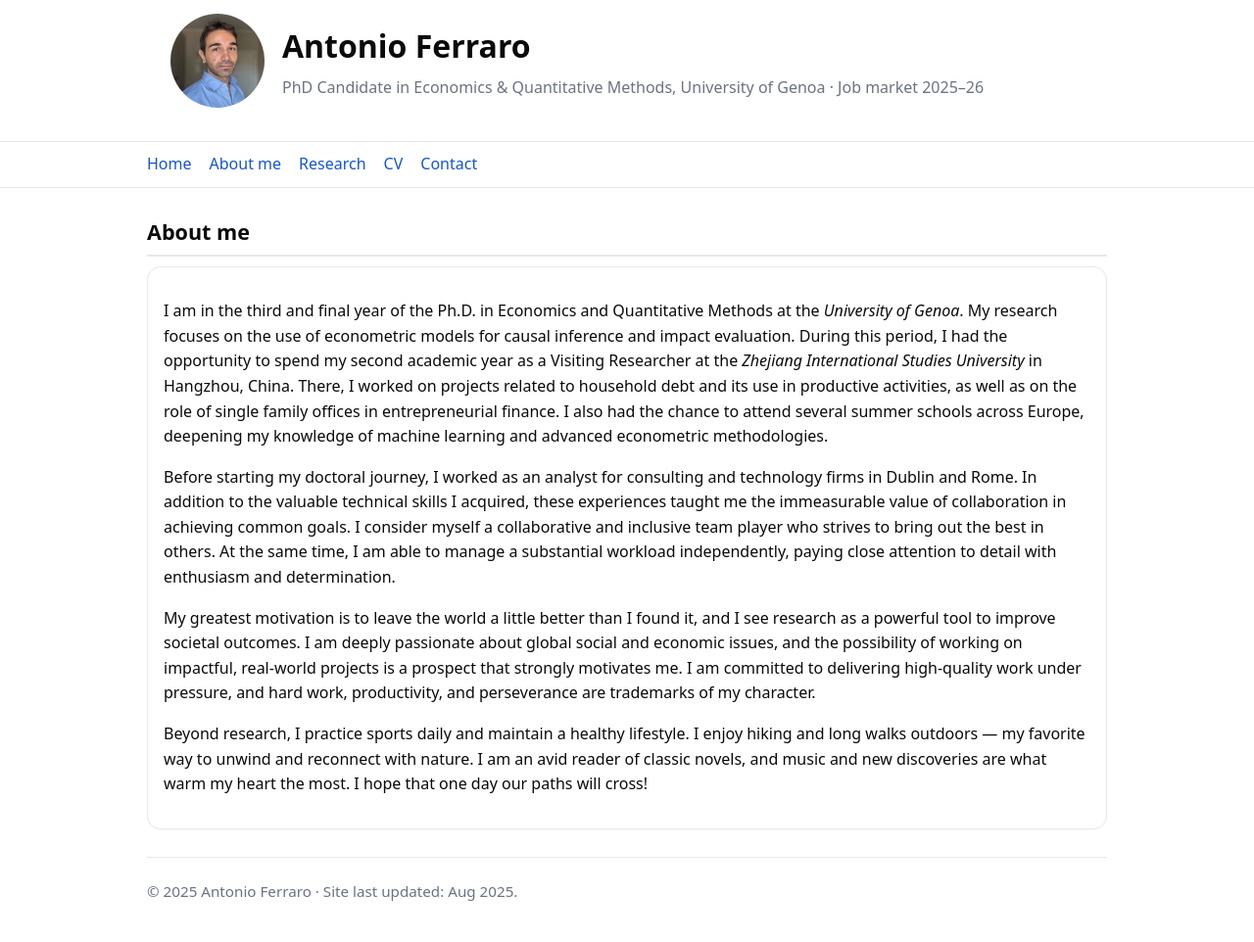
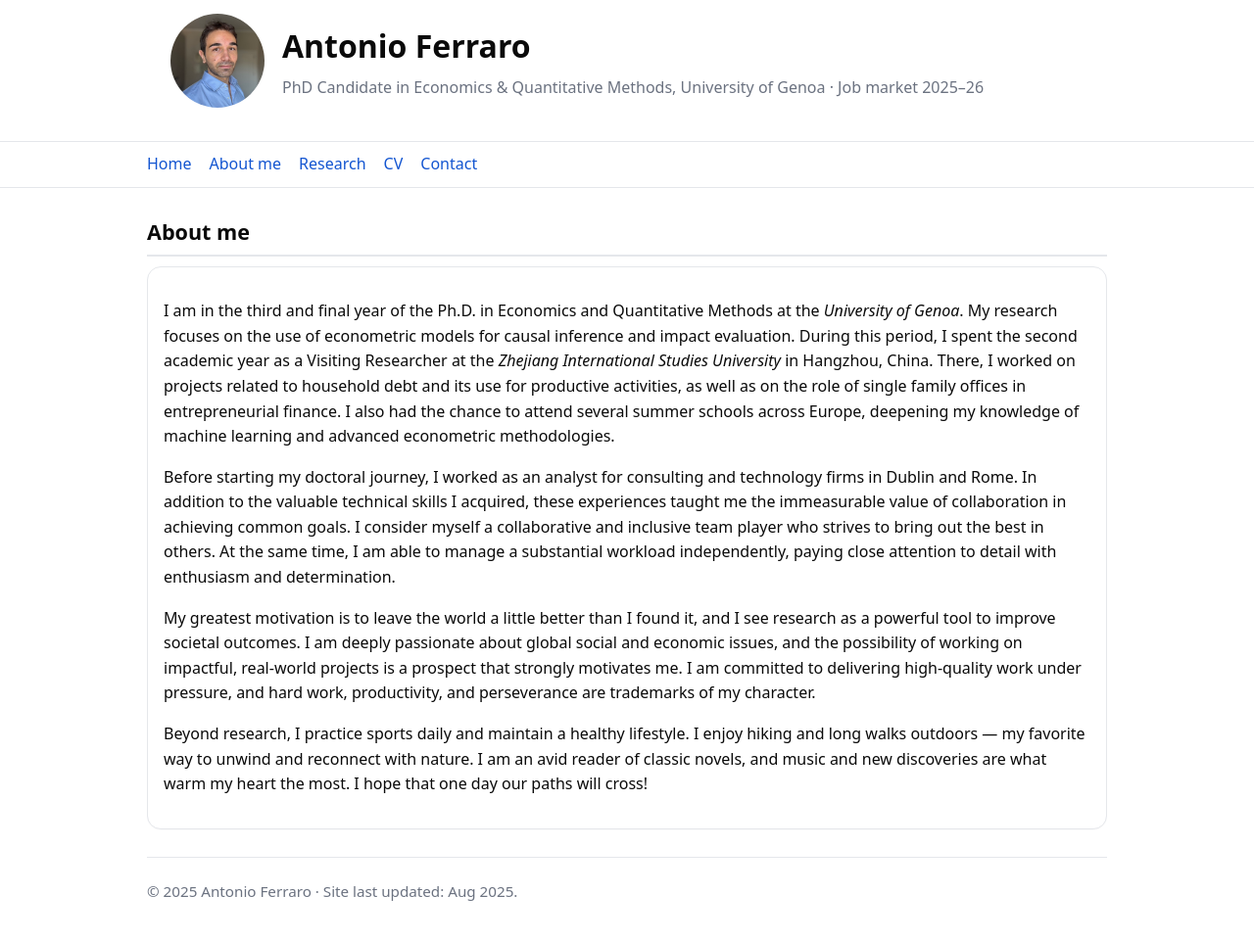
Before and after one commit to ferraroantonio/ferraroantonio.github.io, a Jekyll site: the page built from about.md, in a window 1280 px wide. Shown: the whole page at 98% size. Built offline with Jekyll 4.4.1, drawn with Linux system fonts in a browser that asks for light colours.

Commit message:
Update about.md

```diff
--- a/about.md
+++ b/about.md
@@ -8,7 +8,7 @@ description: "More about Antonio Ferraro — background, research journey, and m
 <section id="about-full">
   <h2>About me</h2>
   <div class="card">
-    <p>I am in the third and final year of the Ph.D. in Economics and Quantitative Methods at the <em>University of Genoa</em>. My research focuses on the use of econometric models for causal inference and impact evaluation. During this period, I had the opportunity to spend my second academic year as a Visiting Researcher at the <em>Zhejiang International Studies University</em> in Hangzhou, China. There, I worked on projects related to household debt and its use in productive activities, as well as on the role of single family offices in entrepreneurial finance. I also had the chance to attend several summer schools across Europe, deepening my knowledge of machine learning and advanced econometric methodologies.</p>
+    <p>I am in the third and final year of the Ph.D. in Economics and Quantitative Methods at the <em>University of Genoa</em>. My research focuses on the use of econometric models for causal inference and impact evaluation. During this period, I spent the second academic year as a Visiting Researcher at the <em>Zhejiang International Studies University</em> in Hangzhou, China. There, I worked on projects related to household debt and its use for productive activities, as well as on the role of single family offices in entrepreneurial finance. I also had the chance to attend several summer schools across Europe, deepening my knowledge of machine learning and advanced econometric methodologies.</p>
 
     <p>Before starting my doctoral journey, I worked as an analyst for consulting and technology firms in Dublin and Rome. In addition to the valuable technical skills I acquired, these experiences taught me the immeasurable value of collaboration in achieving common goals. I consider myself a collaborative and inclusive team player who strives to bring out the best in others. At the same time, I am able to manage a substantial workload independently, paying close attention to detail with enthusiasm and determination.</p>
 
```
